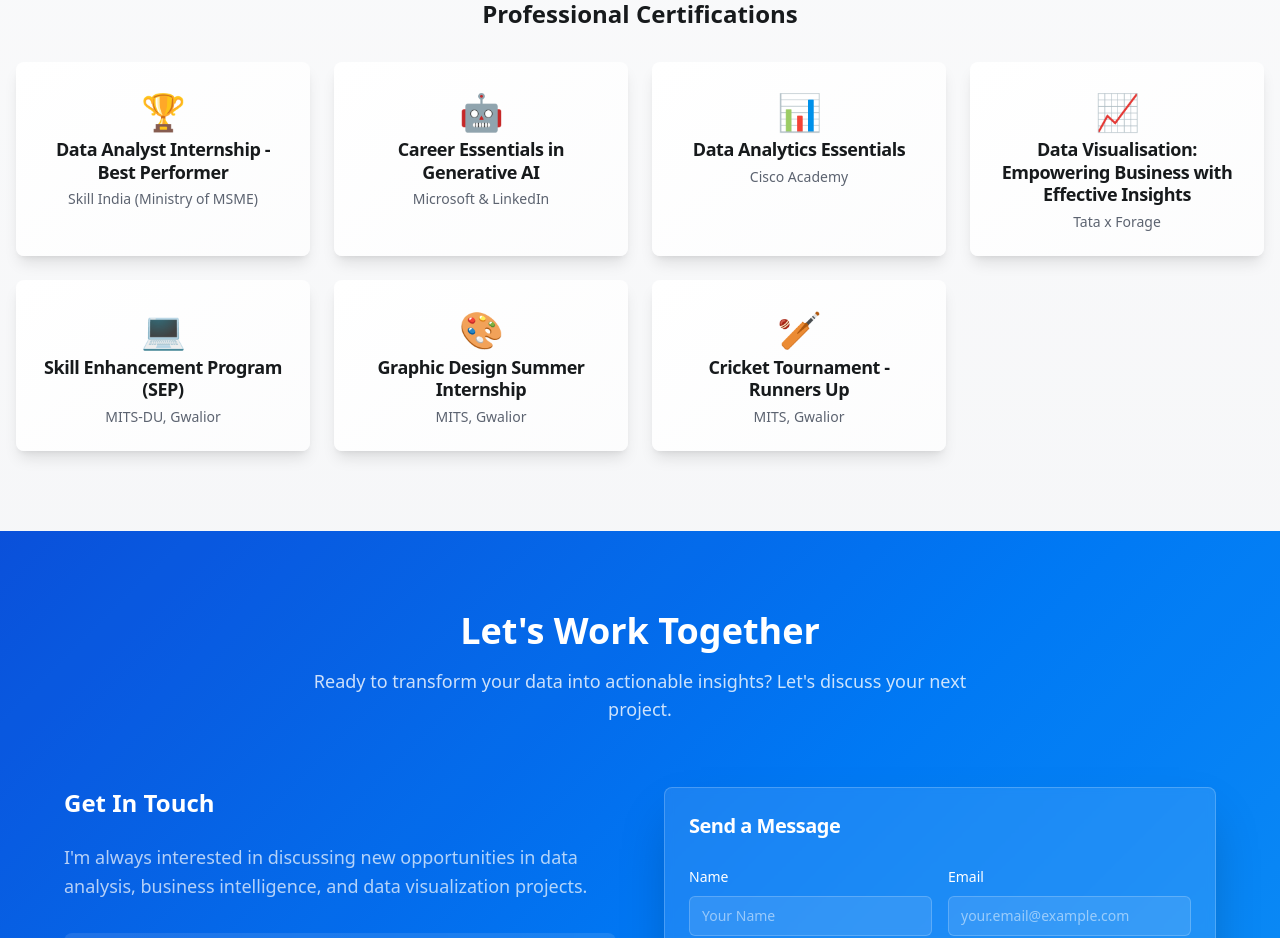
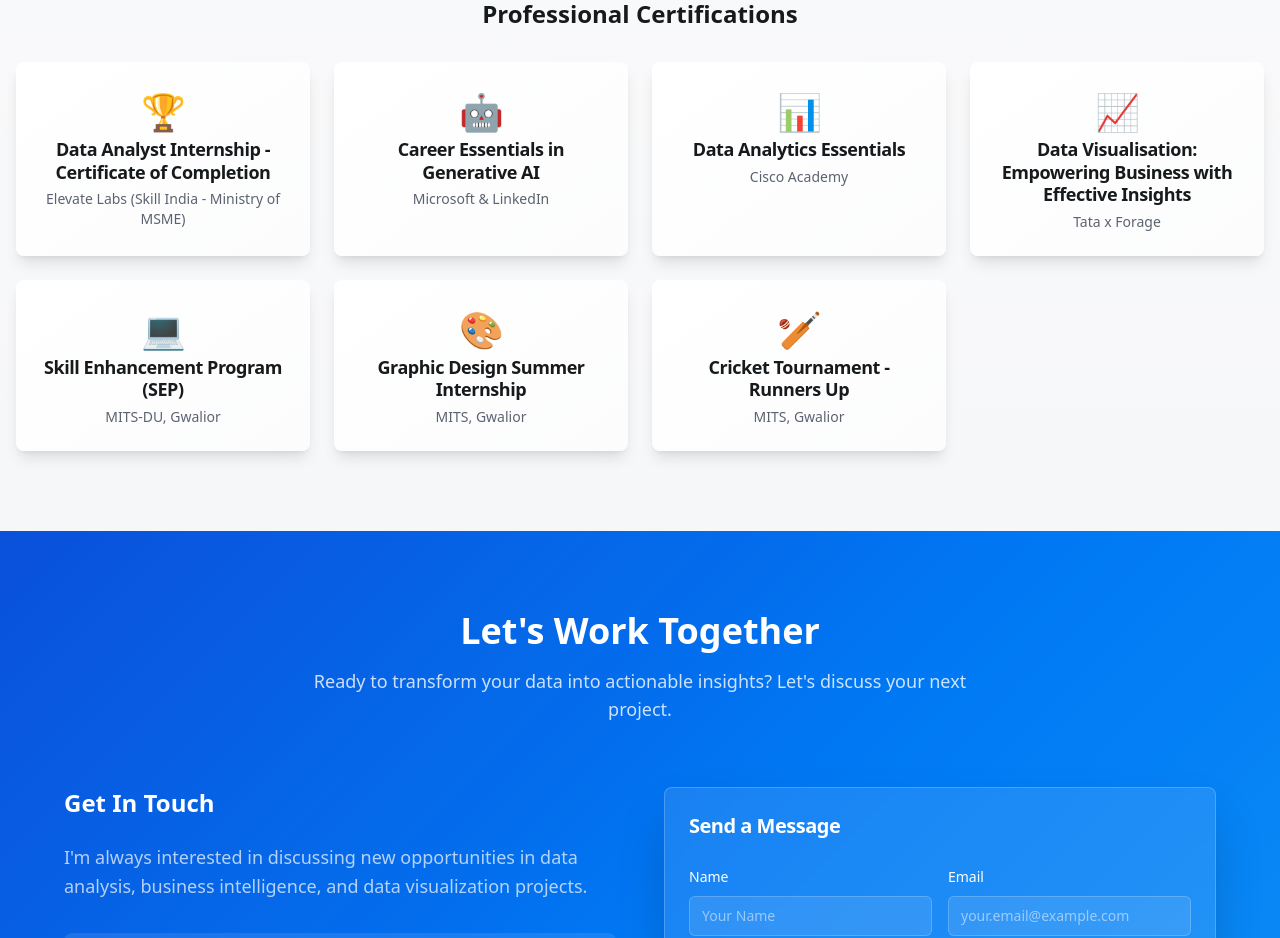
Before and after one commit to Amittomar2003/amittechlab, a React (Vite) app: page / in a window 1280 px wide. Shown: the part 4300-5238 px from the top of the page. Built offline with nearby package versions, Linux system fonts and the light colour scheme; the HTML template or start-up script is replaced by a standard one.

Commit message:
Changes
Co-authored-by: Amittomar2003 <188782283+Amittomar2003@users.noreply.github.com>

```diff
--- a/src/components/Experience.tsx
+++ b/src/components/Experience.tsx
@@ -4,6 +4,7 @@ import { Calendar, Award, MapPin, ExternalLink } from "lucide-react";
 import mitsSepCert from "@/assets/cert-mits-sep.png";
 import graphicDesignCert from "@/assets/cert-graphic-design.png";
 import cricketCert from "@/assets/cert-cricket.jpg";
+import elevateLabsCert from "@/assets/cert-elevate-labs-internship.jpeg.asset.json";
 
 const Experience = () => {
   return (
@@ -132,10 +133,10 @@ const Experience = () => {
           <div className="grid md:grid-cols-2 lg:grid-cols-4 gap-6">
             {[
               {
-                title: "Data Analyst Internship - Best Performer",
-                issuer: "Skill India (Ministry of MSME)",
+                title: "Data Analyst Internship - Certificate of Completion",
+                issuer: "Elevate Labs (Skill India - Ministry of MSME)",
                 icon: "🏆",
-                link: "https://drive.google.com/file/d/17-LHzKI6_zUkQ3mCDFNvFYeh-Kfx5KGh/view?usp=drivesdk"
+                link: elevateLabsCert.url
               },
               {
                 title: "Career Essentials in Generative AI",
```
